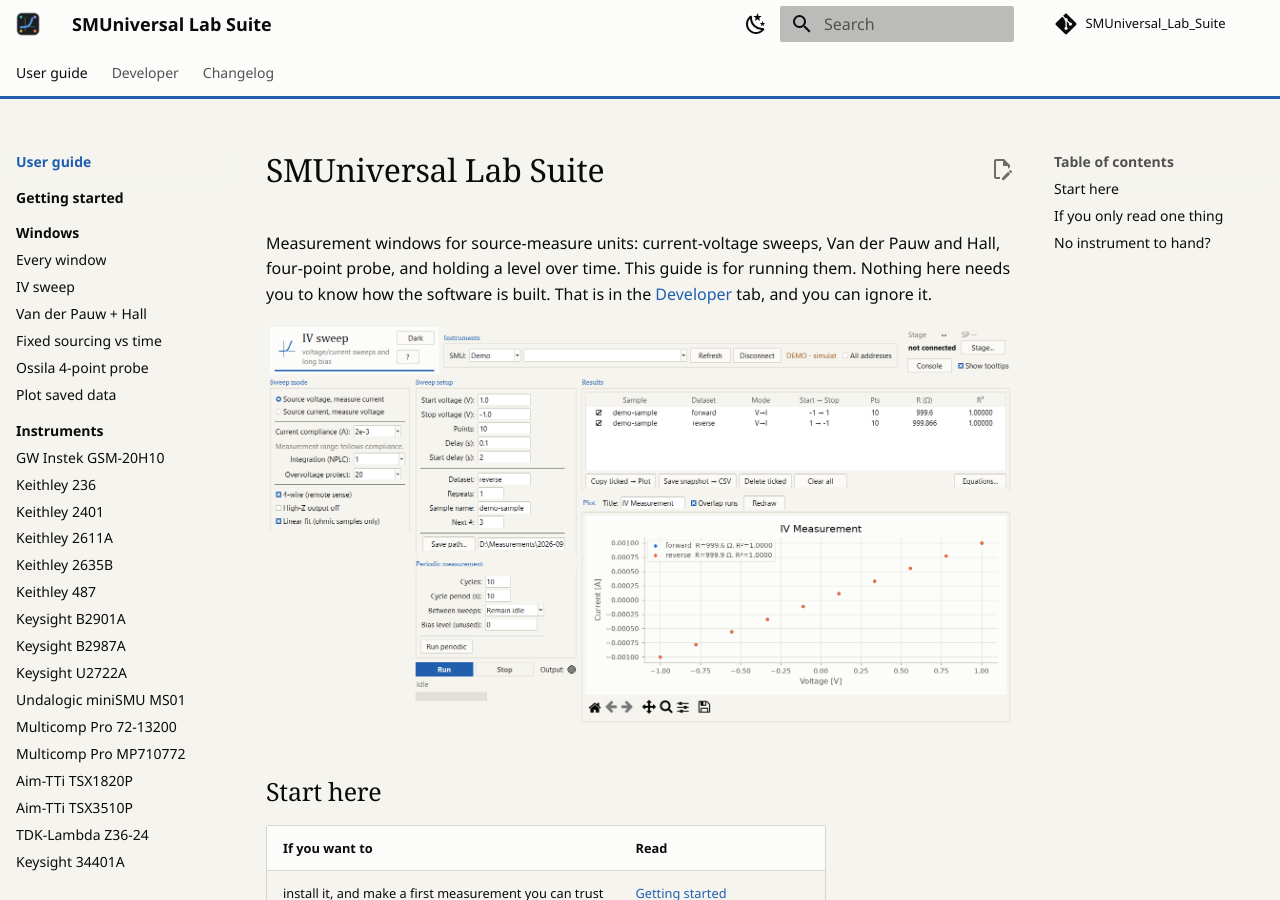
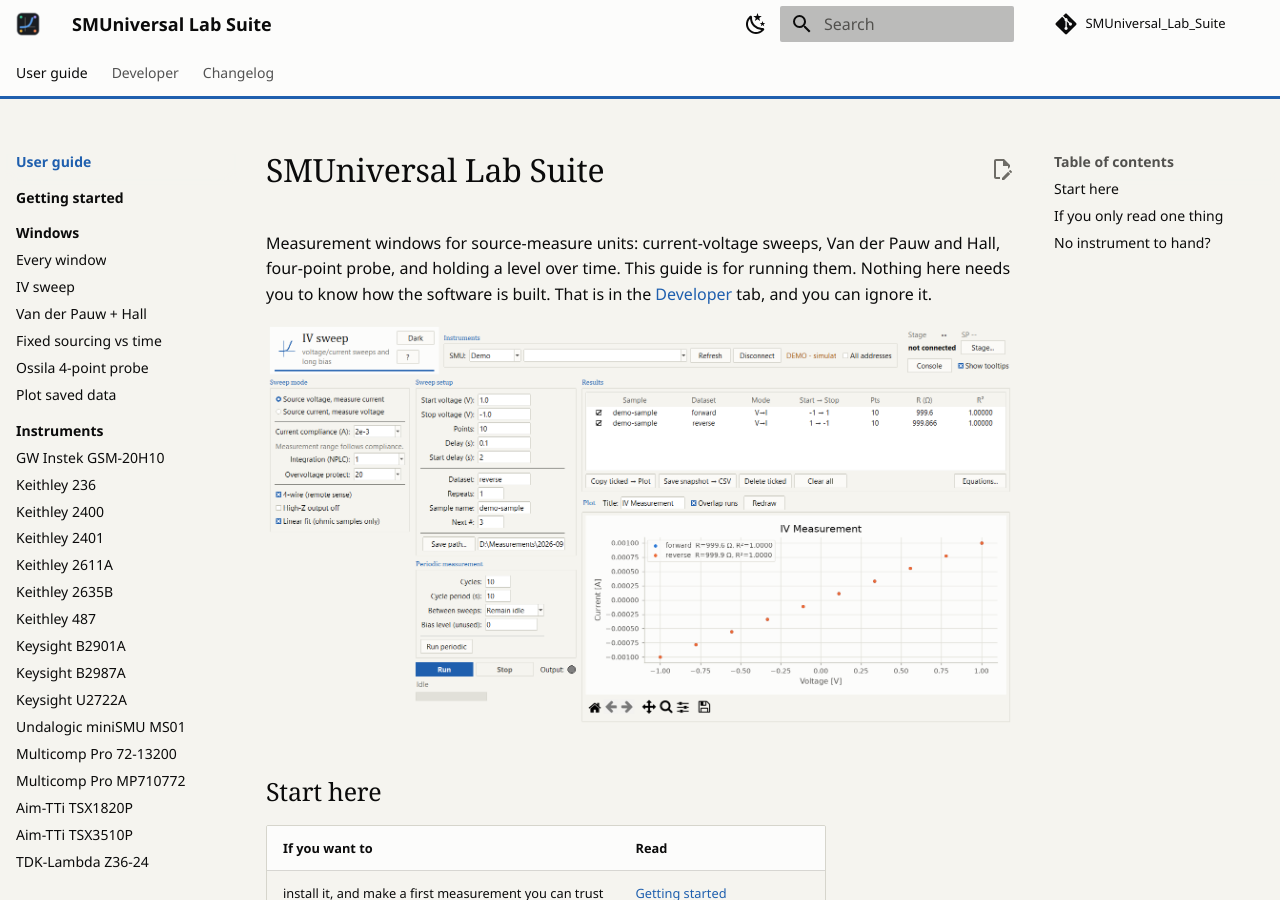
Before and after one commit to jcgutierrezg/SMUniversal_Lab_Suite, an MkDocs documentation site: the page built from docs/index.md, in a window 1280 px wide and 900 px high. Built offline with MkDocs 1.6.1 and Material for MkDocs 9.7.7, drawn with Linux system fonts in a browser that asks for light colours; comment, search, counter and statistics services are not loaded.

Commit message:
Put the 2400's pages in the site navigation
Co-Authored-By: Claude Opus 5.5 <noreply@anthropic.com>

```diff
--- a/mkdocs.yml
+++ b/mkdocs.yml
@@ -79,6 +79,7 @@ nav:
       - guide/instruments/index.md
       - guide/instruments/gwinstek-gsm20h10.md
       - guide/instruments/keithley-236.md
+      - guide/instruments/keithley-2400.md
       - guide/instruments/keithley-2401.md
       - guide/instruments/keithley-2611a.md
       - guide/instruments/keithley-2635b.md
@@ -103,6 +104,7 @@ nav:
     - Instruments:
       - instruments/index.md
       - instruments/keithley-2401.md
+      - instruments/keithley-2400.md
       - instruments/keithley-2450.md
       - instruments/keithley-2611a.md
       - instruments/keithley-2635b.md
```
